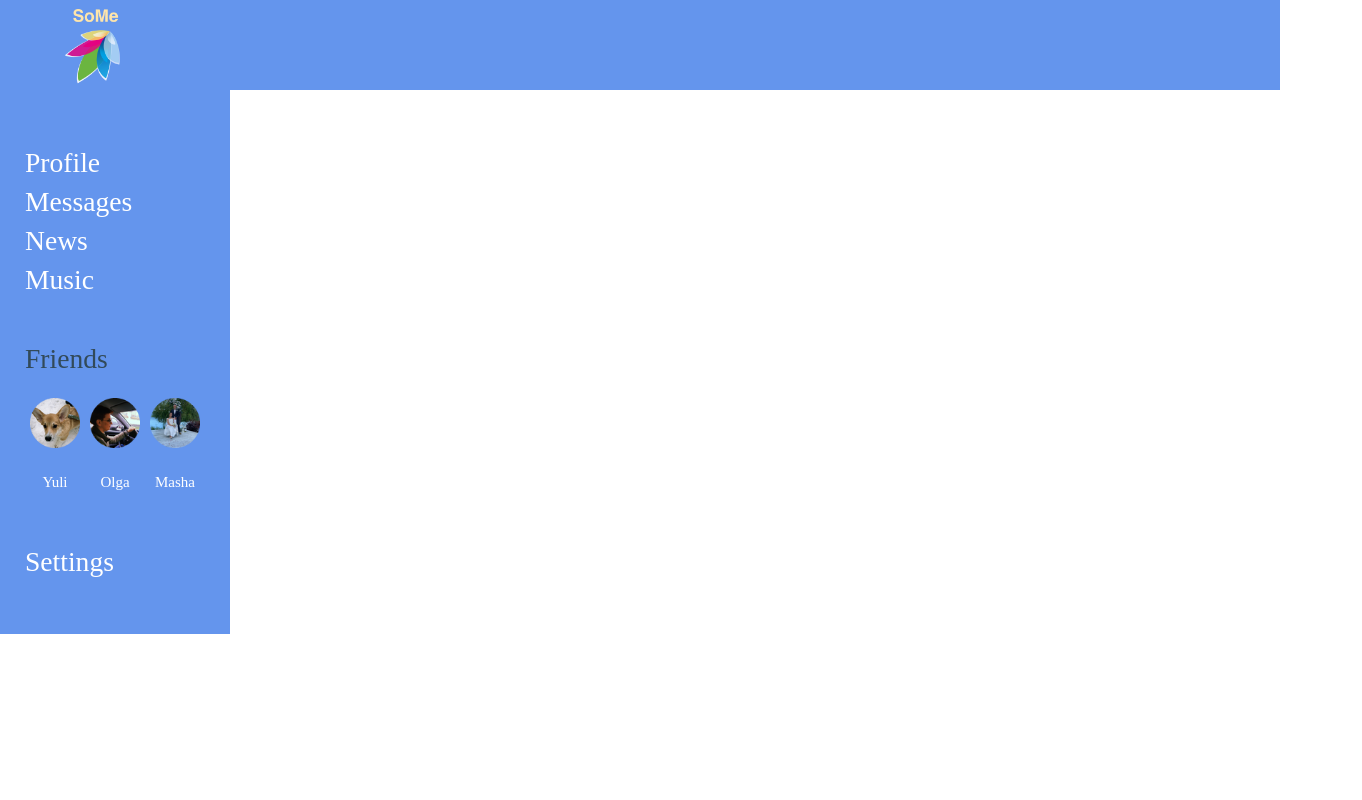
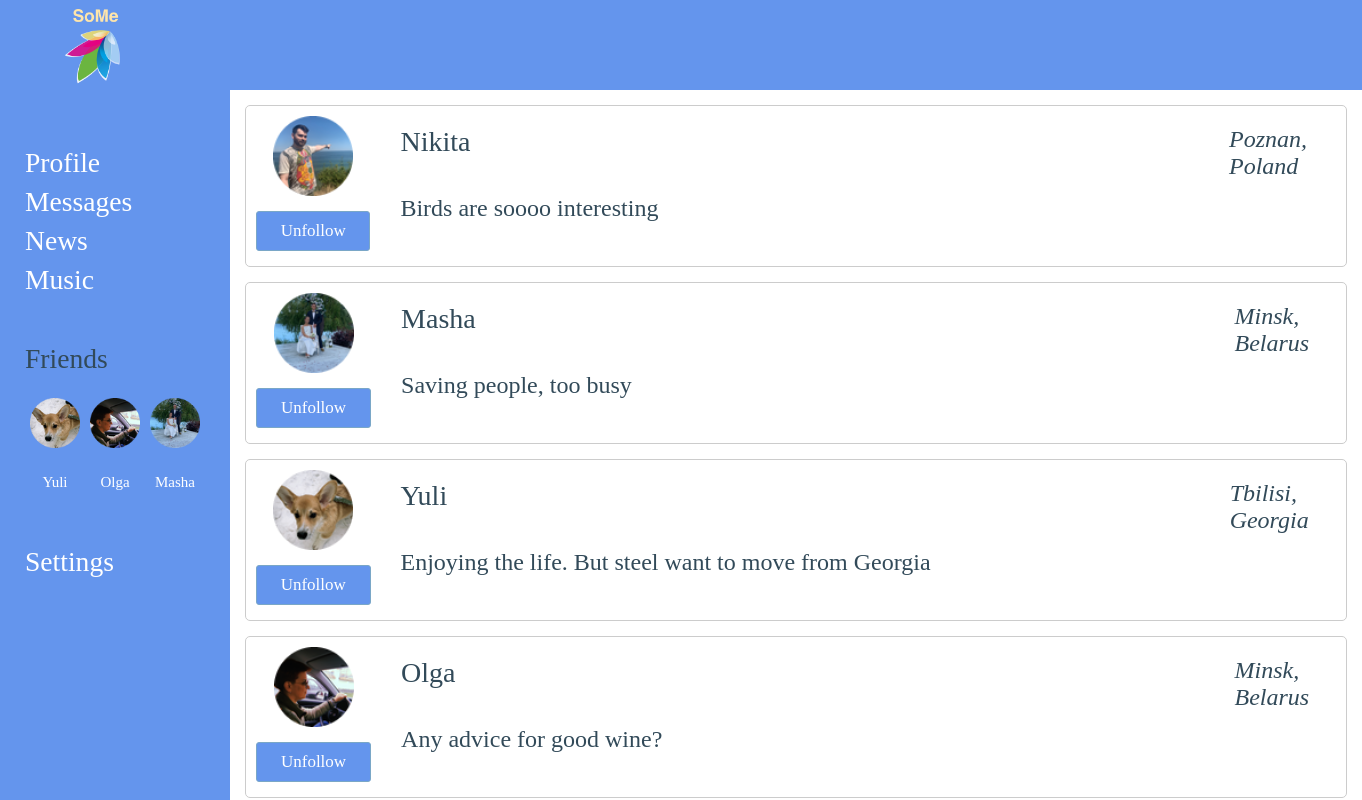
Before and after one commit to doroshkent/react-social-network, a React (Create React App) app: page /friends in a window 1280 px wide. Shown: the top 800 px of the page, 1362 px wide, since content can reach past the window. Built offline with nearby package versions, Linux system fonts and the light colour scheme; a web font is replaced by a local one.

Commit message:
Style Friends Page

```diff
--- a/src/Pages/Friends/Friends.js
+++ b/src/Pages/Friends/Friends.js
@@ -1,5 +1,13 @@
 import React from "react";
 import PropTypes from "prop-types";
+import FriendProfileCard from "style/Friends/FriendProfileCard";
+import FriendPhotoContainer from "style/Friends/FriendPhotoContainer";
+import Button from "style/Button";
+import FriendCardDetailsContainer from "style/Friends/FriendCardDetailsContainer";
+import FriendFullName from "style/Friends/FriendFullName";
+import FriendStatus from "style/Friends/FriendStatus";
+import FriendLocation from "style/Friends/FriendLocation";
+import FriendPhoto from "style/Friends/FriendPhoto";
 
 const Friends = ({users, follow, unfollow, setUsers}) => {
     if (users.length === 0) {
@@ -8,8 +16,8 @@ const Friends = ({users, follow, unfollow, setUsers}) => {
               id: 1,
               followed: true,
               fullName: "Nikita",
-              status: "Birds watching",
-              ava: require("../img/Nikita.png"),
+              status: "Birds are soooo interesting",
+              ava: require("img/Nikita.png"),
               location: {
                 city: "Poznan",
                 country: "Poland",
@@ -19,8 +27,8 @@ const Friends = ({users, follow, unfollow, setUsers}) => {
               id: 2,
               followed: true,
               fullName: "Masha",
-              status: "Saving people",
-              ava: require("../img/Masha.png"),
+              status: "Saving people, too busy",
+              ava: require("img/Masha.png"),
               location: {
                 city: "Minsk",
                 country: "Belarus",
@@ -30,8 +38,8 @@ const Friends = ({users, follow, unfollow, setUsers}) => {
               id: 3,
               followed: true,
               fullName: "Yuli",
-              status: "Enjoying my life",
-              ava: require("../img/Yuli.png"),
+              status: "Enjoying the life. But steel want to move from Georgia",
+              ava: require("img/Yuli.png"),
               location: {
                 city: "Tbilisi",
                 country: "Georgia",
@@ -41,8 +49,8 @@ const Friends = ({users, follow, unfollow, setUsers}) => {
               id: 4,
               followed: true,
               fullName: "Olga",
-              status: "Looking for good wine",
-              ava: require("../img/Olga.png"),
+              status: "Any advice for good wine?",
+              ava: require("img/Olga.png"),
               location: {
                 city: "Minsk",
                 country: "Belarus",
@@ -52,8 +60,8 @@ const Friends = ({users, follow, unfollow, setUsers}) => {
               id: 5,
               followed: true,
               fullName: "Pan",
-              status: "Waiting for vacation",
-              ava: require("../img/Pan.png"),
+              status: "Feel like everyone forgot me",
+              ava: require("img/Pan.png"),
               location: {
                 city: "Ayia Napa",
                 country: "Cyprus",
@@ -63,9 +71,21 @@ const Friends = ({users, follow, unfollow, setUsers}) => {
     }
 
     return <div>
-        { users.map( user => <div key={user.id}>
-
-        </div>
+        { users.map( user => <FriendProfileCard key={user.id}>
+            <FriendPhotoContainer>
+                <FriendPhoto src={user.ava} />
+                {user.followed
+                    ? <Button onClick={() => unfollow(user.id)}>Unfollow</Button>
+                    : <Button onClick={() => follow(user.id)}>Follow</Button>}
+            </FriendPhotoContainer>
+            <FriendCardDetailsContainer>
+                <FriendFullName>{user.fullName}</FriendFullName>
+                <FriendStatus>{user.status}</FriendStatus>
+            </FriendCardDetailsContainer>
+            <div>
+                <FriendLocation>{user.location.city}, {user.location.country}</FriendLocation>
+            </div>
+        </FriendProfileCard>
         )}
     </div>
 }
--- /dev/null
+++ b/src/style/Friends/FriendCardDetailsContainer.js
@@ -0,0 +1,12 @@
+import styled from "styled-components";
+
+const FriendCardDetailsContainer = styled.div`
+  display: flex;
+  flex-direction: column;
+  justify-content: space-between;
+  padding: 20px;
+  box-sizing: border-box;
+  width: 100%;
+`;
+
+export default FriendCardDetailsContainer;
--- /dev/null
+++ b/src/style/Friends/FriendFullName.js
@@ -0,0 +1,9 @@
+import styled from "styled-components";
+
+const FriendFullName = styled.span`
+  font-size: 28px;
+  color: #324a59;
+  font-weight: normal;
+`;
+
+export default FriendFullName;
--- /dev/null
+++ b/src/style/Friends/FriendLocation.js
@@ -0,0 +1,10 @@
+import styled from "styled-components";
+
+const FriendLocation = styled.div`
+  font-size: 24px;
+  color: #324a59;
+  font-style: italic;
+  margin-top: 20px;
+`;
+
+export default FriendLocation;
--- /dev/null
+++ b/src/style/Friends/FriendPhoto.js
@@ -0,0 +1,9 @@
+import styled from "styled-components";
+
+const FriendPhoto = styled.img`
+  width: 80px;
+  align-self: center;
+  margin-bottom: 10px;
+`;
+
+export default FriendPhoto;
--- /dev/null
+++ b/src/style/Friends/FriendPhotoContainer.js
@@ -0,0 +1,10 @@
+import styled from "styled-components";
+
+const FriendPhotoContainer = styled.div`
+  display: flex;
+  flex-direction: column;
+  width: 150px;
+  padding: 10px;
+`;
+
+export default FriendPhotoContainer;
--- /dev/null
+++ b/src/style/Friends/FriendProfileCard.js
@@ -0,0 +1,12 @@
+import styled from "styled-components";
+
+const FriendProfileCard = styled.div`
+  display: flex;
+  width: 1100px;
+  margin: 15px;
+  background-color: #fff;
+  border: 1px solid #ccc;
+  border-radius: 5px;
+`;
+
+export default FriendProfileCard;
--- /dev/null
+++ b/src/style/Friends/FriendStatus.js
@@ -0,0 +1,8 @@
+import styled from "styled-components";
+
+const FriendStatus = styled.p`
+  color: #324a59;
+  font-size: 24px;
+`;
+
+export default FriendStatus;
```
